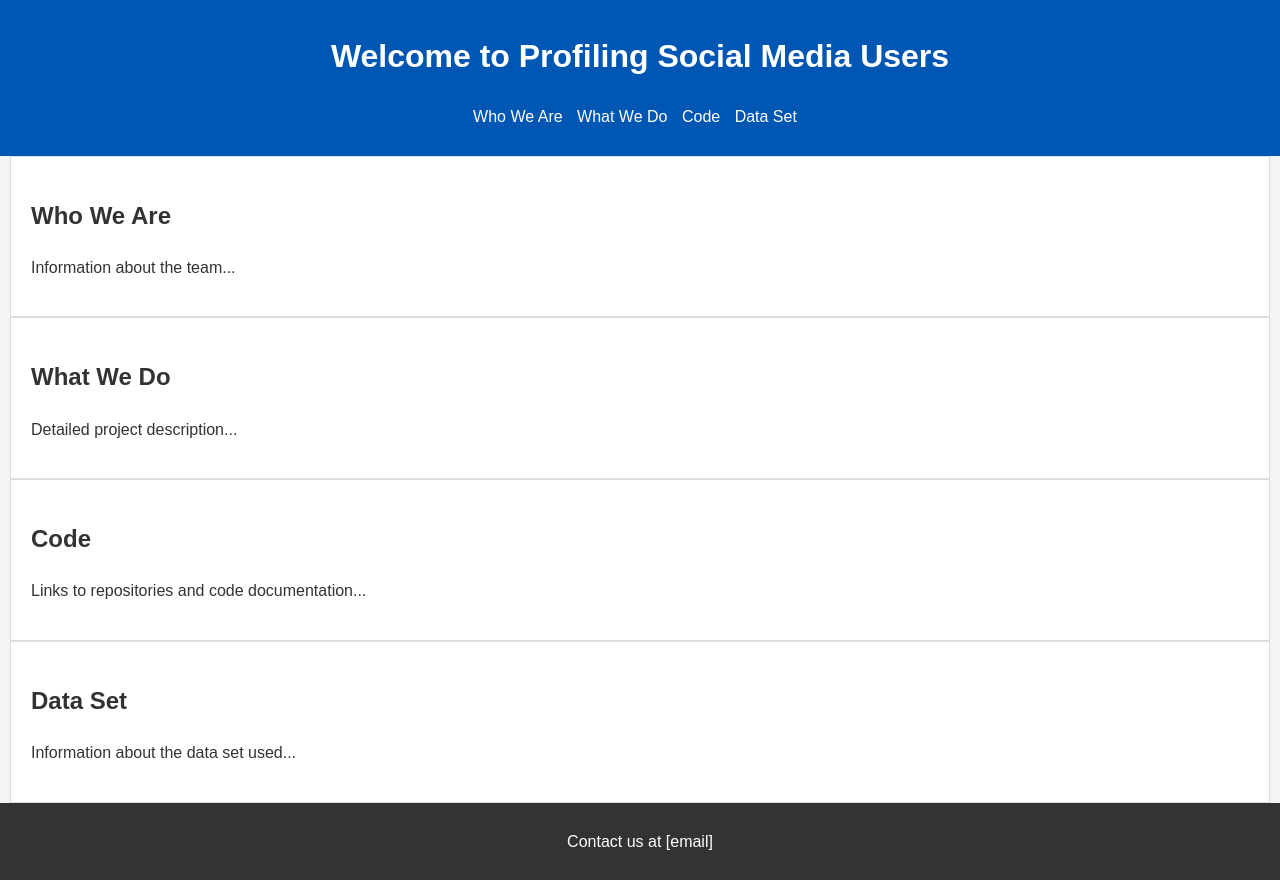
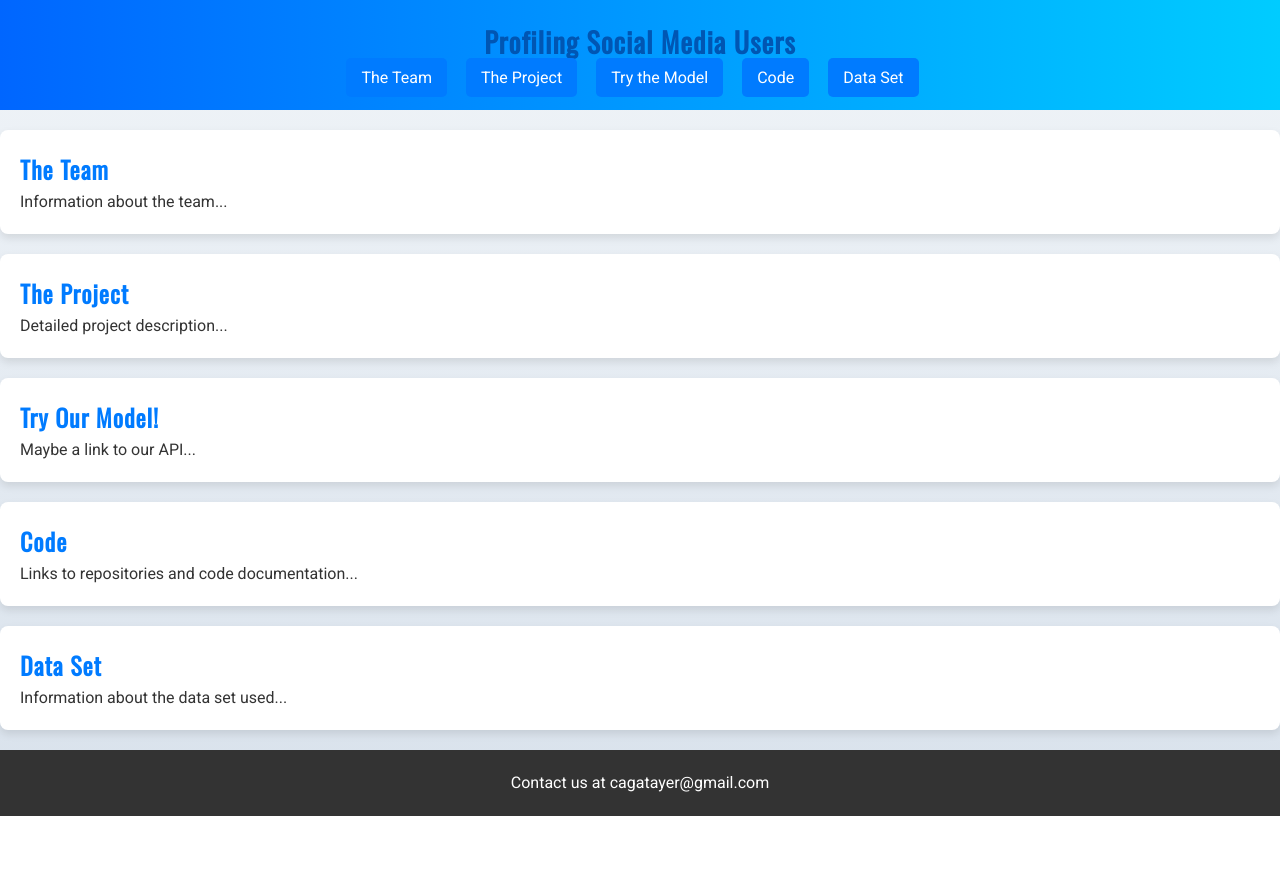
Before and after one commit to ukalman/profiling-users, a plain HTML site: page index.html in a window 1280 px wide. After the commit the page ends 816 px from the top, so only its background shows below. Drawn offline with nearby package versions, Linux system fonts and the light colour scheme.

Commit message:
Update Website Code

```diff
--- a/index.html
+++ b/index.html
@@ -5,37 +5,44 @@
     <meta name="viewport" content="width=device-width, initial-scale=1.0">
     <title>Profiling Social Media Users</title>
     <link rel="stylesheet" href="styles.css">
+    <link href="https://fonts.googleapis.com/css2?family=Montserrat:wght@700&family=Roboto:wght@400;500&display=swap" rel="stylesheet">
+    <link href="https://fonts.googleapis.com/css2?family=Oswald:wght@300;400&family=Roboto:wght@400;500&display=swap" rel="stylesheet">
 </head>
 <body>
     <header>
-        <h1>Welcome to Profiling Social Media Users</h1>
+        <h1>Profiling Social Media Users</h1>
         <nav>
             <ul>
-                <li><a href="#who-we-are">Who We Are</a></li>
-                <li><a href="#what-we-do">What We Do</a></li>
+                <li><a href="#the-team">The Team</a></li>
+                <li><a href="#the-project">The Project</a></li>
+                <li><a href="#try-the-model">Try the Model</a></li>
                 <li><a href="#code">Code</a></li>
                 <li><a href="#data-set">Data Set</a></li>
             </ul>
         </nav>
     </header>
-    <section id="who-we-are">
-        <h2>Who We Are</h2>
+    <section id="the-team" class="card">
+        <h2>The Team</h2>
         <p>Information about the team...</p>
     </section>
-    <section id="what-we-do">
-        <h2>What We Do</h2>
+    <section id="the-project" class="card">
+        <h2>The Project</h2>
         <p>Detailed project description...</p>
     </section>
-    <section id="code">
+    <section id="try-the-model" class="card">
+        <h2>Try Our Model!</h2>
+        <p>Maybe a link to our API...</p>
+    </section>
+    <section id="code" class="card">
         <h2>Code</h2>
         <p>Links to repositories and code documentation...</p>
     </section>
-    <section id="data-set">
+    <section id="data-set" class="card">
         <h2>Data Set</h2>
         <p>Information about the data set used...</p>
     </section>
     <footer>
-        <p>Contact us at [email]</p>
+        <p>Contact us at <a href="mailto:cagatayer@gmail.com">cagatayer@gmail.com</a></p>
     </footer>
 </body>
 </html>
--- a/styles.css
+++ b/styles.css
@@ -1,44 +1,131 @@
-body {
-    font-family: Arial, sans-serif;
-    line-height: 1.6;
+/* Basic Reset */
+body, h1, h2, h3, p, ul, li, a {
     margin: 0;
     padding: 0;
-    color: #333;
-    background: #f4f4f4;
+    text-decoration: none;
 }
 
+
+body {
+    font-family: 'Roboto', sans-serif;
+    line-height: 1.6;
+    color: #333;
+    background: linear-gradient(to bottom, #f0f4f8, #d9e2ec);
+    background-attachment: fixed;
+}
+
+/* Typography */
+@import url('https://fonts.googleapis.com/css2?family=Oswald:wght@300;400&family=Roboto:wght@400;500&display=swap');
+
+h1, h2, h3 {
+    font-family: 'Oswald', sans-serif;
+    letter-spacing: 1px;
+}
+
+h1 {
+    font-size: 28px;
+    color: #0056b3;
+}
+
+h2, h3 {
+    color: #007bff;
+}
+
+p {
+    font-size: 16px;
+}
+
+/* Header */
 header {
-    background: #0056b3;
-    color: #fff;
-    padding: 10px 20px;
+    background: linear-gradient(to right, #0066ff, #00ccff);
+    color: white;
+    padding: 20px 10%;
     text-align: center;
 }
 
 header nav ul {
-    list-style: none;
-    padding: 0;
+    list-style-type: none;
+    text-align: center;
 }
 
 header nav ul li {
     display: inline;
-    margin-right: 10px;
+    margin-right: 15px;
 }
 
 header nav ul li a {
     color: white;
+    font-size: 16px;
+    background-color: #007bff;
+    border-radius: 5px;
+    padding: 10px 15px;
+    transition: background-color 0.3s, transform 0.3s;
+}
+
+header nav ul li a:hover {
+    background-color: #0056b3;
+    transform: translateY(-2px);
+}
+
+/* Sections */
+section {
+    padding: 20px 10%;
+    background: white;
+    border-radius: 8px;
+    box-shadow: 0 4px 8px rgba(0,0,0,0.1);
+    margin: 20px 0;
+    animation: fadeIn 1s ease-out;
+}
+
+@keyframes fadeIn {
+    from { opacity: 0; }
+    to { opacity: 1; }
+}
+
+/* Cards */
+.card {
+    background: #fff;
+    border-radius: 8px;
+    box-shadow: 0 4px 8px rgba(0,0,0,0.1);
+    padding: 20px;
+    margin: 20px 0;
+    transition: box-shadow 0.3s;
+}
+
+.card:hover {
+    box-shadow: 0 8px 16px rgba(0,0,0,0.2);
+}
+
+/* Footer */
+
+
+footer {
+    background-color: #333;
+    color: white;
+    padding: 20px 0;
+    display: flex;
+    justify-content: center;
+    gap: 20px;
+}
+
+footer a {
+    color: white;
     text-decoration: none;
 }
 
-section {
-    padding: 20px;
-    margin: 0 10px;
-    background: white;
-    border: 1px solid #ddd;
+
+/* Responsive Design */
+@media only screen and (max-width: 768px) {
+    header nav ul {
+        padding-top: 20px;
+    }
+
+    header nav ul li {
+        display: block;
+        margin-bottom: 10px;
+    }
+
+    section {
+        padding: 20px;
+    }
 }
-
-footer {
-    text-align: center;
-    padding: 10px 20px;
-    background: #333;
-    color: white;
-}
```
